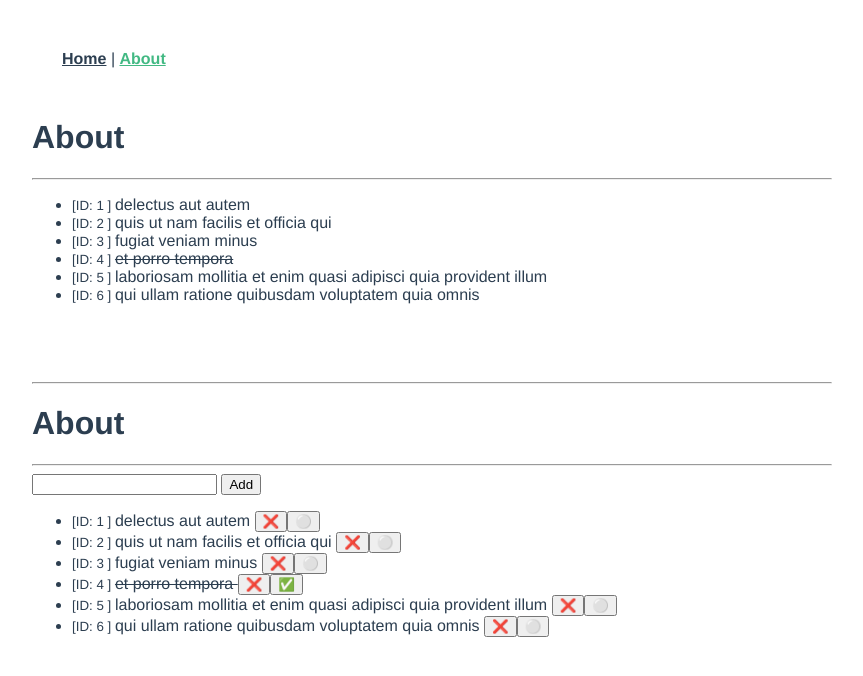
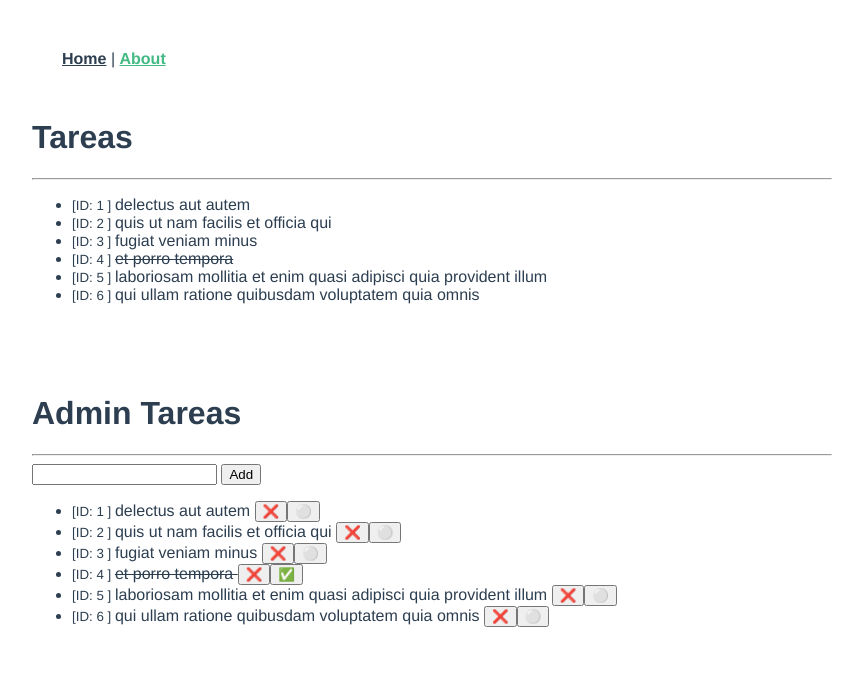
Before and after one commit to AlexSegen/vuex-practice-2, a Vue app: page /about in a window 1280 px wide. Shown: the top 676 px of the page, without its empty margins (208-1071 px from the left). Built offline with nearby package versions, Linux system fonts and the light colour scheme.

Commit message:
static data

```diff
--- a/src/components/TareasAdmin.vue
+++ b/src/components/TareasAdmin.vue
@@ -1,9 +1,9 @@
 <template>
   <div>
-    <h1>About</h1>
+    <h1>Admin Tareas</h1>
     <hr>
     <div>
-      <input type="text" v-model="tarea.title"> <button type="button" @click="addItem()">Add</button>
+      <input type="text" v-model="tarea.title" @keydown.enter="addItem()"> <button type="button" @click="addItem()">Add</button>
     </div>
     <ul>
       <li v-for="item in tareas" :key="item.id">
@@ -41,6 +41,9 @@ export default {
   methods: {
     addItem(){
 
+      if(this.tarea.title.toString().trim() == '')
+      return false
+
       this.$store.dispatch("NEW_TODO", this.tarea).then(() => {
           this.tarea = {
             id: randomID.generate(),
--- a/src/views/About.vue
+++ b/src/views/About.vue
@@ -1,19 +1,13 @@
 <template>
   <div>
-    <h1>About</h1>
+    <h1>Tareas</h1>
     <hr>
 
     <lista-tareas/>
 
-
     <br><br><br>
-    <hr>
 
     <gestionar-tareas/>
-
-
-
-
 
   </div>
 </template>
```
